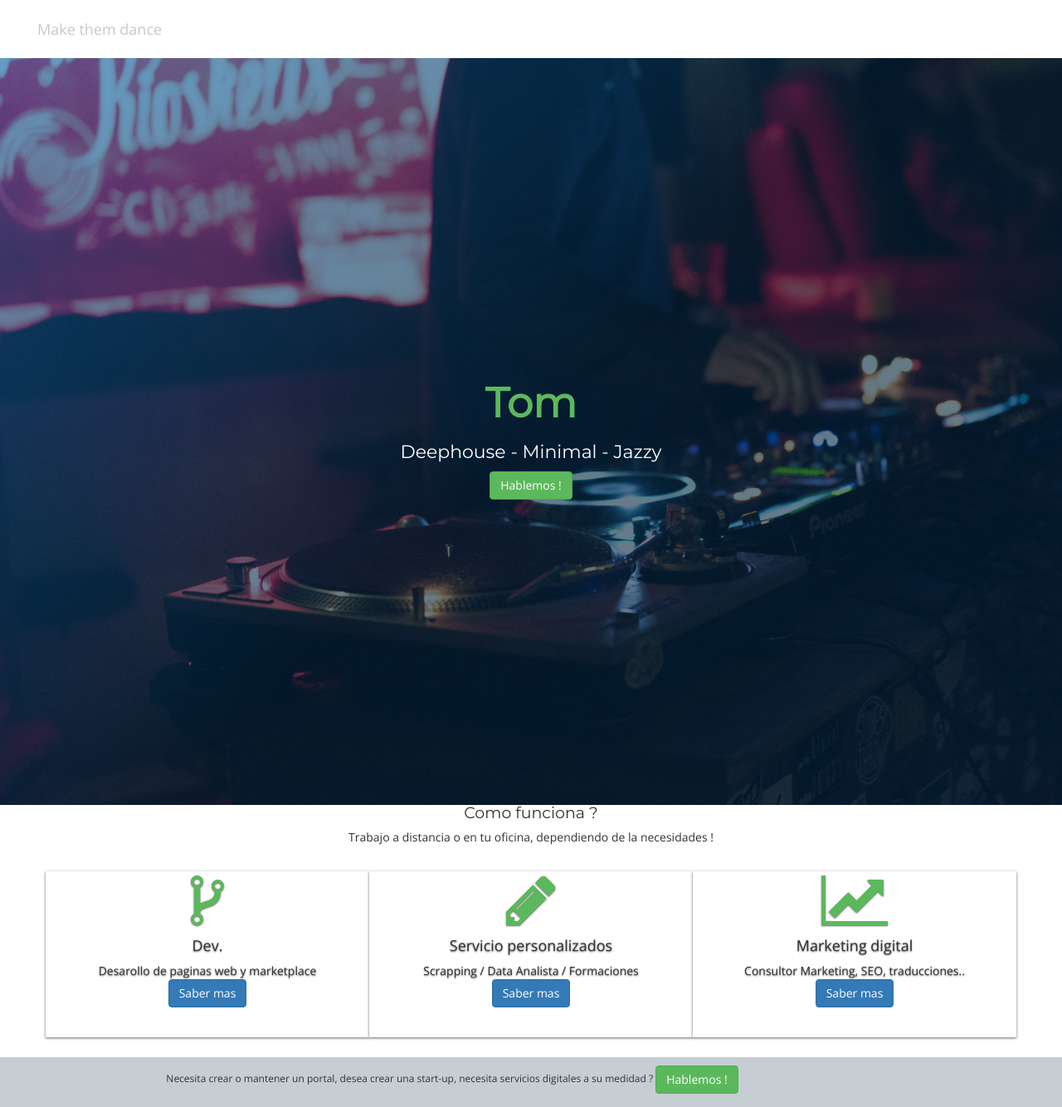
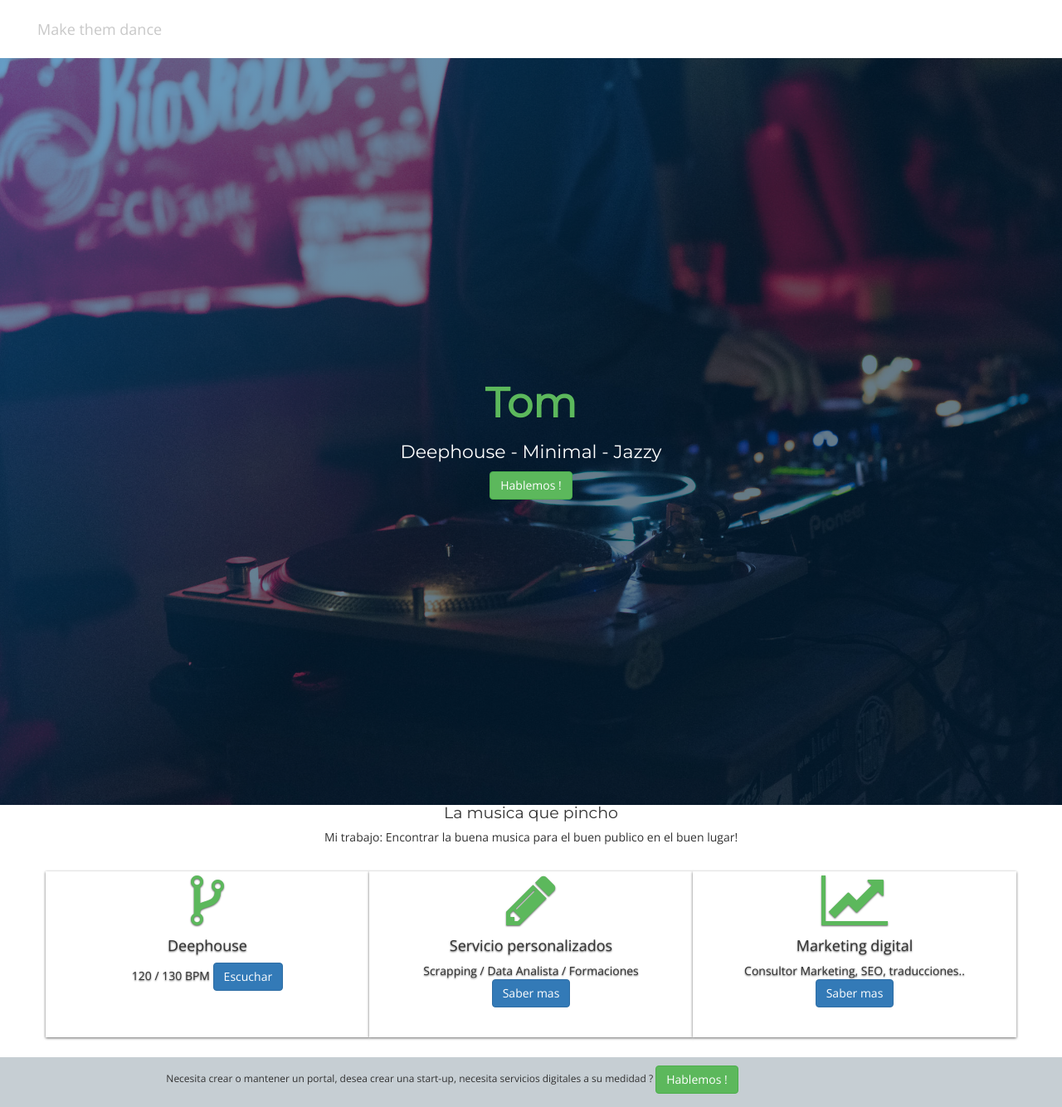
Before and after one commit to tomas1433/se, a Jekyll site: the page music.html, which Jekyll copies as it is, in a window 1280 px wide. Shown: the whole page at 83% size. Built offline with Jekyll 4.4.1, drawn with Linux system fonts in a browser that asks for light colours; nearby versions of some CDN libraries; some web fonts are replaced.

Commit message:
Update music.html

```diff
--- a/music.html
+++ b/music.html
@@ -51,7 +51,7 @@
   <!-- Dropdown appearing on mobile only -->
   <div class="navbar-wagon-item hidden-md hidden-lg">
     <div class="dropdown">
-      <i class="fa fa-bars dropdown-toggle" data-toggle="dropdown"></i>
+      <i class=" dropdown-toggle" data-toggle="dropdown"></i>
       <ul class="dropdown-menu dropdown-menu-right navbar-wagon-dropdown-menu">
         <li><a href="#">ES <img src="es.png" class="flag"></a></li>
         <li><a href="#">FR <img src="fr.png" class="flag"></a></li>
@@ -102,17 +102,17 @@
 
         <div class="container">
               <div class="row">
-                  <h3 class="text-center">Como funciona ?</h3>
-                <h5 class="text-center">Trabajo a distancia o en tu oficina, dependiendo de la necesidades !</h5>
+                  <h3 class="text-center">La musica que pincho</h3>
+                <h5 class="text-center">Mi trabajo: Encontrar la buena musica para el buen publico en el buen lugar!</h5>
 
                   <br>
                     <div class="col-md-4 features">
                       <center>
                         <i class="fa fa-code-fork fa-5x" style="color:#5CB85C" aria-hidden="true"></i>
                         <br>
-                        <h4 class="footertext">Dev.</h4>
-                        <p class="footertext">Desarollo de paginas web y marketplace
-                          <button type="button" class="btn btn-primary" data-toggle="modal" data-target="#modal1">Saber mas</button>
+                        <h4 class="footertext">Deephouse</h4>
+                        <p class="footertext">  120 / 130 BPM
+                          <button type="button" class="btn btn-primary" data-toggle="modal" data-target="#modal1">Escuchar</button>
 
 <div class="modal fade" id="modal1" tabindex="-1" role="dialog" aria-labelledby="myModalLabel" >
   <div class="modal-dialog" role="document">
@@ -122,8 +122,7 @@
       <h4 class="modal-title" id="myModalLabel">DEV. <i class="fa fa-code-fork fa-5x" style="color:#5CB85C" aria-hidden="true"></i></h4>
       </div>
       <div class="modal-body">
-      <p>->Paginas para presentar tu actividad desde 290 euros, con alojamiento gratis a vida! </br>
-    ->Marketplace a tu medida.</p>
+      <iframe width="200" height="113" src="https://www.youtube.com/embed/9g8z9s3QuyQ?list=RDEMQYSJvsrmYDL5Xhf2rY5EzA&amp;controls=0&amp;showinfo=0" frameborder="0" allowfullscreen></iframe>
         </div>
       </div>
    </div>
```
